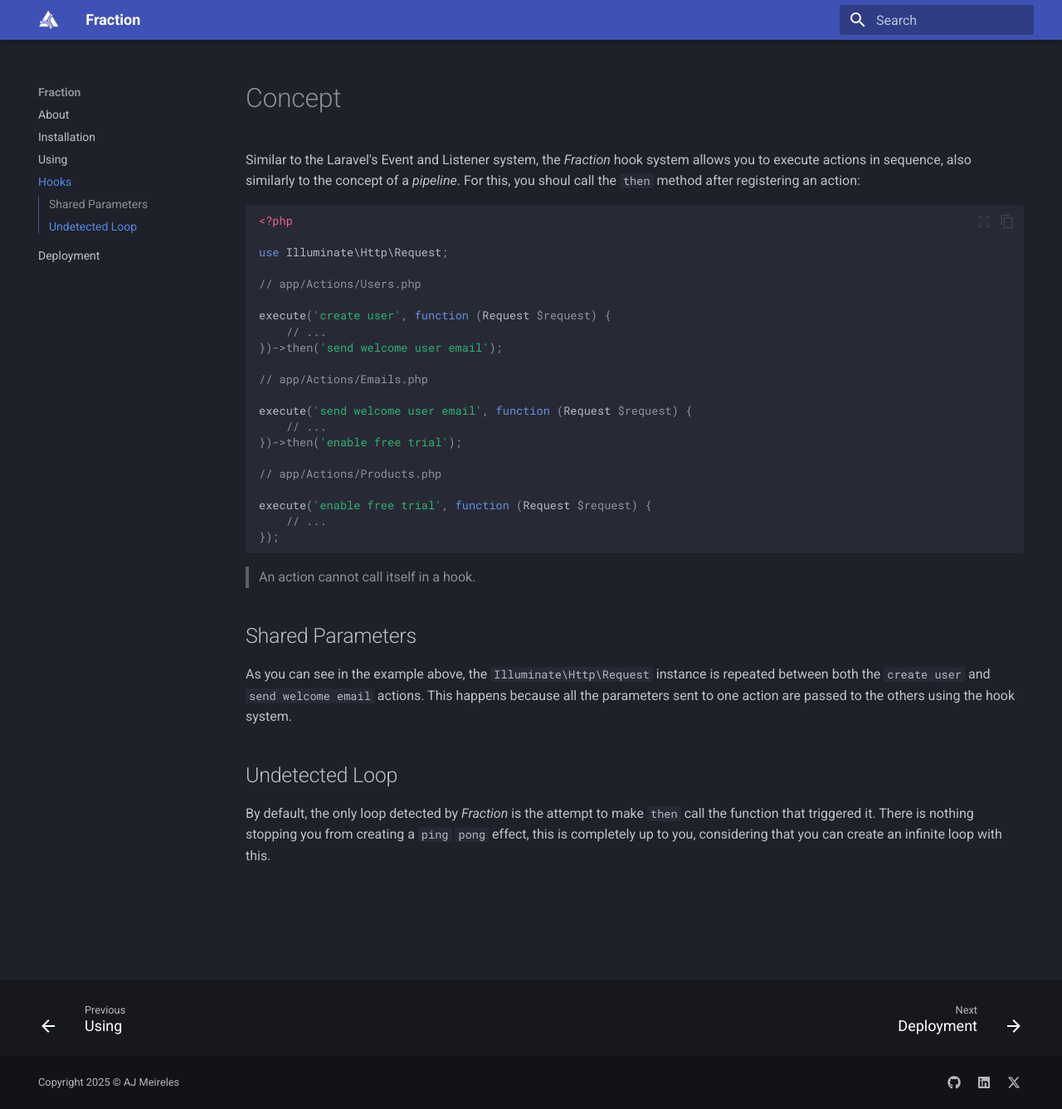
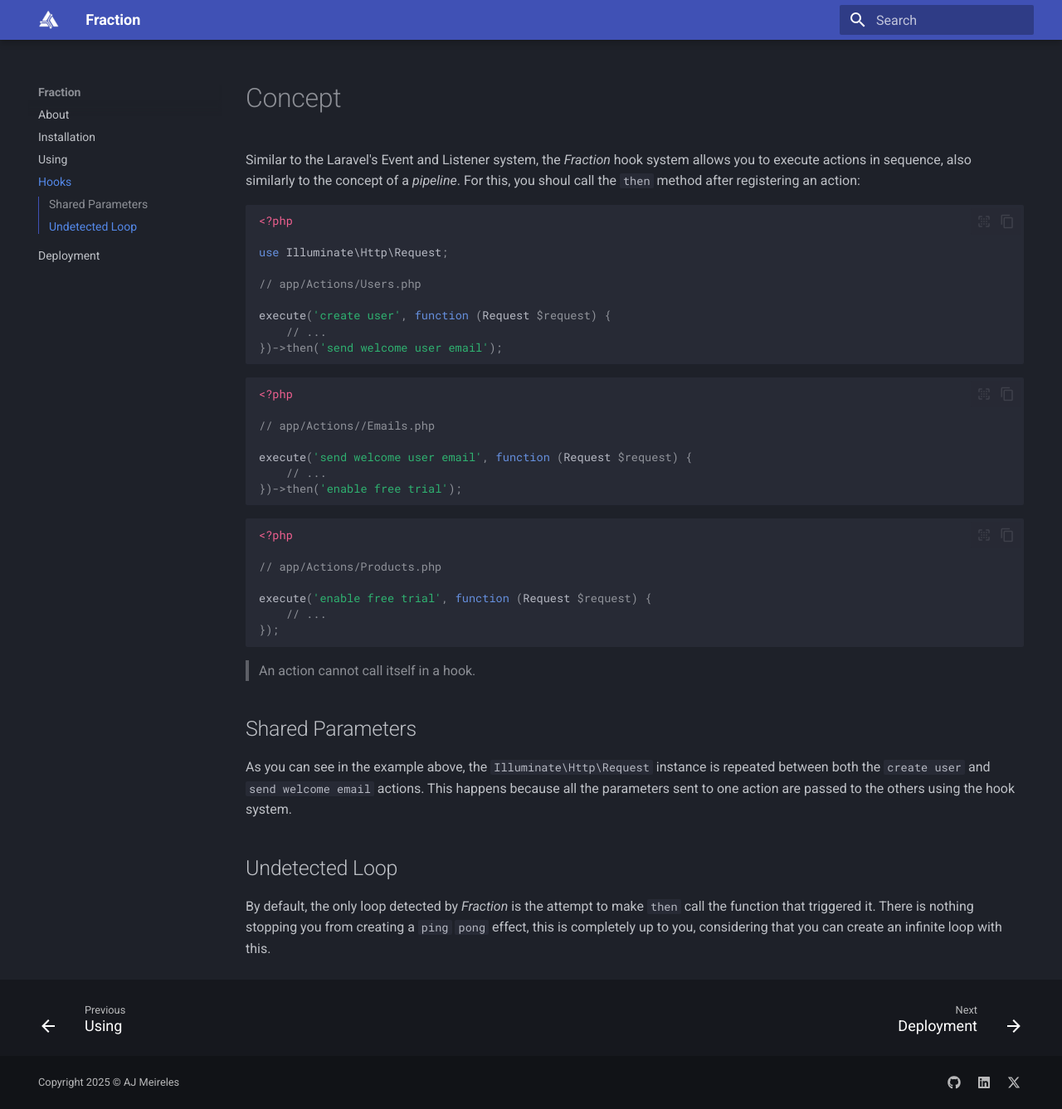
Before and after one commit to devajmeireles/fraction, an MkDocs documentation site: the page built from docs/hooks.md, in a window 1280 px wide and 1337 px high. Shown: the whole window at 83% size. Built offline with MkDocs 1.6.1 and Material for MkDocs 9.7.7, drawn with Linux system fonts in a browser that asks for light colours.

Commit message:
Update hooks.md

````diff
--- a/docs/hooks.md
+++ b/docs/hooks.md
@@ -16,12 +16,20 @@ use Illuminate\Http\Request;
 execute('create user', function (Request $request) {
     // ...
 })->then('send welcome user email');
+```
 
-// app/Actions/Emails.php
+```php
+<?php
+
+// app/Actions//Emails.php
 
 execute('send welcome user email', function (Request $request) {
     // ...
 })->then('enable free trial');
+```
+
+```php
+<?php
 
 // app/Actions/Products.php
 
````
